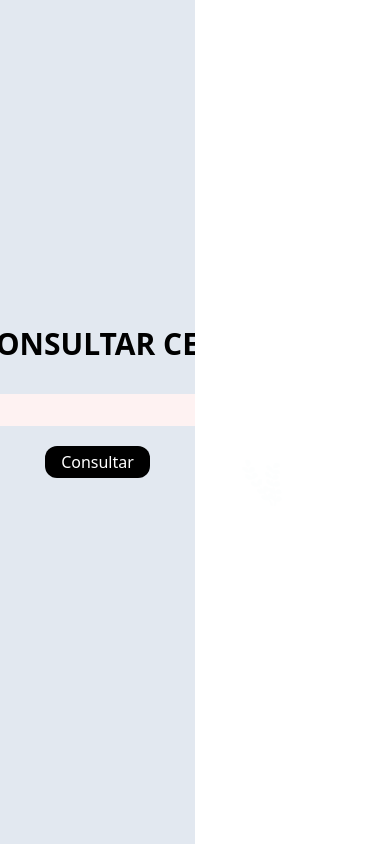
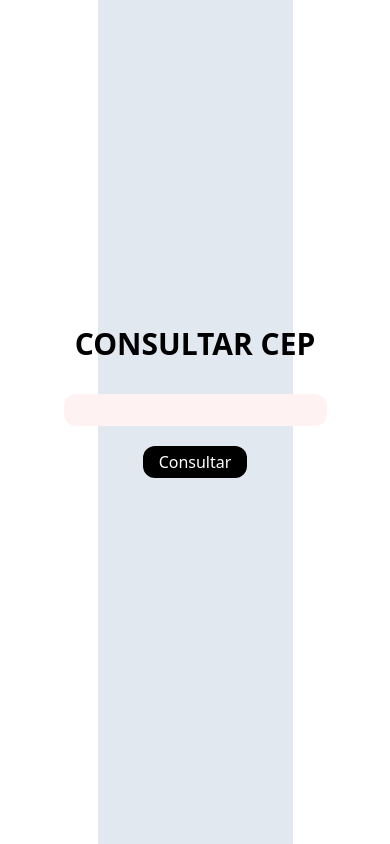
Before and after one commit to breno-facanha/CONSUMO_CEP_API, a React (Vite) app: page / in a window 390 px wide. Built offline with nearby package versions, Linux system fonts and the light colour scheme.

Commit message:
adicionando primeira parte mobile

```diff
--- a/src/App.jsx
+++ b/src/App.jsx
@@ -28,7 +28,7 @@ function App() {
 
   return (
     <div className="flex justify-center items-center w-full h-screen">
-      <div className="ladoEsquerdo w-[50%] flex flex-col justify-center items-center h-screen bg-slate-200">
+      <div className="ladoEsquerdo w-[50%] flex flex-col justify-center items-center h-screen bg-slate-200 ">
         <div className="w-[400px] flex flex-col justify-center items-center ">
           <h1 className='text-3xl text-black font-semibold'>CONSULTAR CEP</h1>
 
@@ -57,7 +57,7 @@ function App() {
           )}
         </div>
       </div>
-      <div className="ladoDiretiro w-[50%] flex justify-center items-center h-screen bg-white">
+      <div className="ladoDiretiro w-[50%] flex justify-center items-center h-screen bg-white hidden sm:inline">
         <img src={teste} alt="" />
       </div>
     </div>
```
